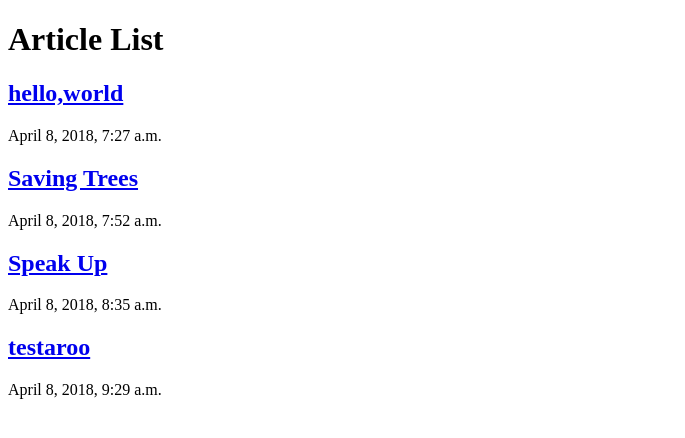
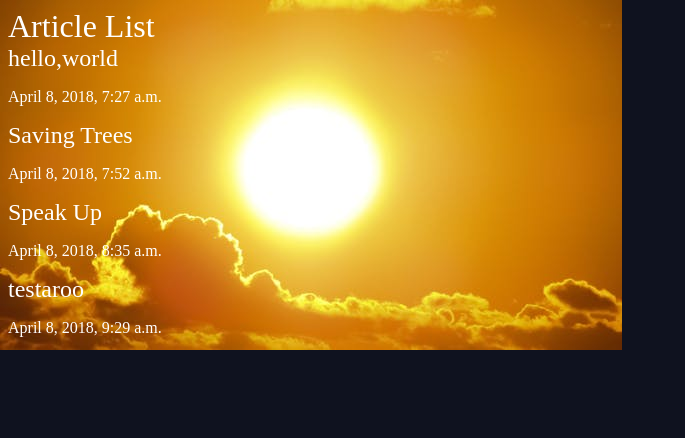
Before and after one commit to zeus0123/BlogRepository, a Django app: page /articles/ in a window 1280 px wide. Shown: the top 438 px of the page, without its empty margins (0-685 px from the left). Run offline with Django 3.2, Linux system fonts and the light colour scheme; data comes from the database, SQL or seed files in the repository.

Commit message:
added static files

```diff
--- a/speakup/articles/templates/articles/article_list.html
+++ b/speakup/articles/templates/articles/article_list.html
@@ -1,3 +1,6 @@
+{% load static from staticfiles %}
+
+
 <!DOCTYPE html>
 <html>
 <head>
@@ -5,6 +8,7 @@
     <meta http-equiv="X-UA-Compatible" content="IE=edge">
     <title>Articles</title>
     <meta name="viewport" content="width=device-width, initial-scale=1">
+    <link rel="stylesheet" href="{% static "styles.css" %}">
 
 </head>
 <body>
--- a/speakup/articles/urls.py
+++ b/speakup/articles/urls.py
@@ -2,6 +2,7 @@
 from django.urls import path
 from.import views
 
+
 urlpatterns = [
    path('',views.article_list)
 ]
--- a/speakup/speakup/settings.py
+++ b/speakup/speakup/settings.py
@@ -120,3 +120,7 @@ USE_TZ = True
 # https://docs.djangoproject.com/en/2.0/howto/static-files/
 
 STATIC_URL = '/static/'
+
+STATICFILES_DIRS = [
+    os.path.join(BASE_DIR,"static"),
+]
--- a/speakup/speakup/urls.py
+++ b/speakup/speakup/urls.py
@@ -16,6 +16,7 @@ Including another URLconf
 from django.contrib import admin
 from django.urls import path,include
 from.import views
+from django.contrib.staticfiles.urls import staticfiles_urlpatterns
 
 urlpatterns = [
     path('admin/', admin.site.urls),
@@ -23,3 +24,5 @@ urlpatterns = [
     path('about/',views.about),
     path('',views.homepage)
 ]
+
+urlpatterns += staticfiles_urlpatterns()
--- /dev/null
+++ b/speakup/static/styles.css
@@ -0,0 +1,17 @@
+body{
+    background-color: #0f121f;
+    background-image: url(/static/pexels.jpeg);
+    background-repeat:no-repeat;
+    color: #fff;
+}
+body*{
+    font-family: Ubuntu;
+}
+h1,h2,h3,h4,h5{
+    font-weight: normal;
+    margin: 0;
+}
+a, a:hover, a:visited{
+    color: #fff;
+    text-decoration: none;
+}
```
Also changed, not shown: speakup/static/pexels.jpeg (added), speakup/static/sun.jpg (added).
